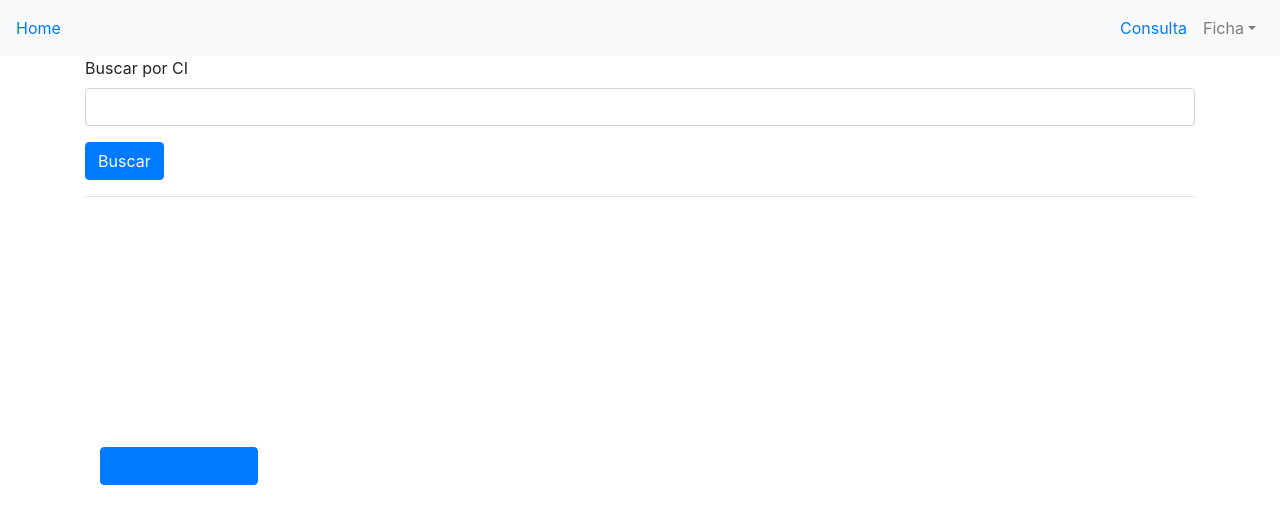
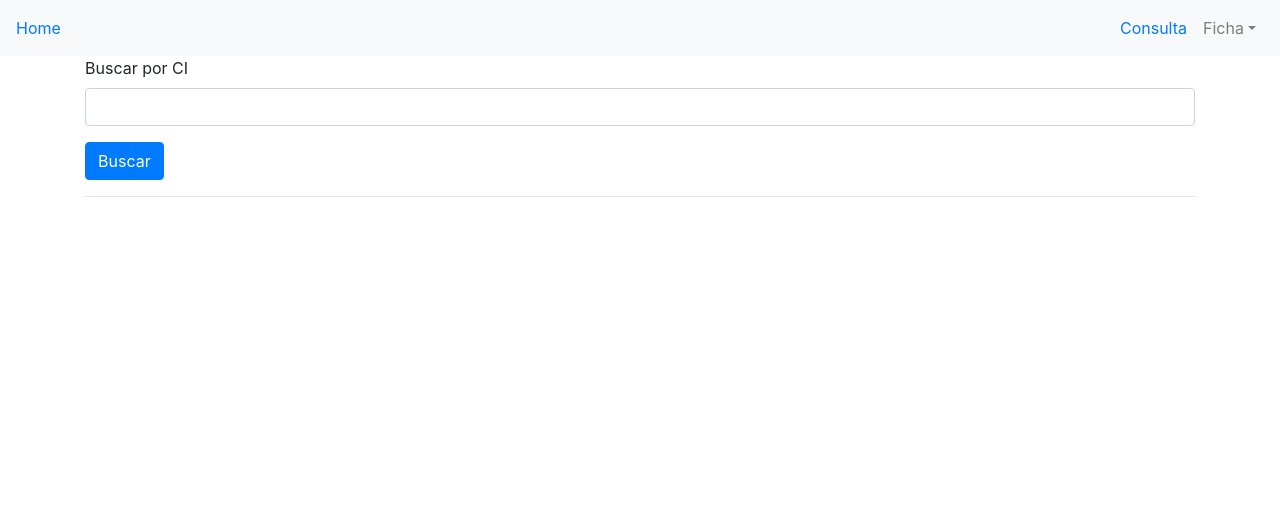
Before and after one commit to acostajo/sgh_front, a React (Create React App) app: page / in a window 1280 px wide. Shown: the top 524 px of the page. Built offline with nearby package versions, Linux system fonts and the light colour scheme.

Commit message:
cambios a busqueda de consulta

```diff
--- a/src/components/consulta/buscarConsulta.jsx
+++ b/src/components/consulta/buscarConsulta.jsx
@@ -43,21 +43,21 @@ class BuscarConsulta extends Component {
   }
 
   async handleSearch() {
-    const url1 = "http://127.0.0.1:8000/api/consulta?fechaconsulta";
+    const url1 = "http://127.0.0.1:8000/api/consulta?fechaconsulta=";
     let listado = [];
     let respuesta;
 
     await axios
-      .get(url1)
-      .then(function (response) {
-        // console.log(response.data);
+      .get(url1 + this.state.fechaConsulta)
+      .then(function(response) {
+        //
         if (response.data[0] === undefined) {
           respuesta = null;
         } else {
           listado = response.data;
         }
       })
-      .catch(function (error) {
+      .catch(function(error) {
         console.log(error);
       });
     if (respuesta === null) {
@@ -72,6 +72,7 @@ class BuscarConsulta extends Component {
         alert: false
       });
     }
+    console.log(url1 + this.state.fechaConsulta);
   }
 
   render() {
@@ -99,6 +100,16 @@ class BuscarConsulta extends Component {
               Buscar
             </Button>
           </Col>
+          <Col>
+            <Button onClick={this.handleAdd} color="primary">
+              <Link
+                to={`/consulta/${this.props.codficha}`}
+                style={{ color: "white" }}
+              >
+                Agregar Consulta
+              </Link>
+            </Button>
+          </Col>
         </Row>
         <hr />
         <Container>
@@ -108,12 +119,8 @@ class BuscarConsulta extends Component {
                 {list.map(item => (
                   <ListGroupItem>
                     <ListGroupItemHeading>
-                      <Link
-                        to={`/consulta_view/${item.codconsulta}`}
-                      >
-                        <h4>
-                          {item.fechaconsulta}
-                        </h4>
+                      <Link to={`/consulta_view/${item.codconsulta}`}>
+                        <h4>{item.fechaconsulta}</h4>
                       </Link>
                     </ListGroupItemHeading>
                     <ListGroupItemText>
@@ -124,13 +131,13 @@ class BuscarConsulta extends Component {
                         <strong>Limitacion: </strong> {item.limitacion}
                       </p>
                       <p>
-                        <strong>Motivo Limitacion: </strong> {item.limitacionmotivo}
+                        <strong>Motivo Limitacion: </strong>{" "}
+                        {item.limitacionmotivo}
                       </p>
                       <p>
-                        <strong>Tratamiento Actual: </strong> {item.tratamientoactual}
+                        <strong>Tratamiento Actual: </strong>{" "}
+                        {item.tratamientoactual}
                       </p>
-
-
                     </ListGroupItemText>
                   </ListGroupItem>
                 ))}
--- a/src/components/ficha/buscarFicha.jsx
+++ b/src/components/ficha/buscarFicha.jsx
@@ -49,7 +49,7 @@ class BuscarFicha extends Component {
 
     await axios
       .get(url1 + this.state.nrodocumento)
-      .then(function (response) {
+      .then(function(response) {
         console.log(response.data[0]);
         if (response.data[0] === undefined) {
           respuesta = null;
@@ -57,7 +57,7 @@ class BuscarFicha extends Component {
           datosficha = response.data[0];
         }
       })
-      .catch(function (error) {
+      .catch(function(error) {
         console.log(error);
       });
     if (respuesta === null) {
@@ -140,15 +140,7 @@ class BuscarFicha extends Component {
               </Fade>
             </Col>
           </Row>
-          <Row>
-            <Col>
-              <Button onClick={this.handleAdd} color="primary">
-                <Link to={`/consulta/${this.state.datosficha.codficha}`}>
-                  Agregar Consulta
-                </Link>
-              </Button>
-            </Col>
-          </Row>
+          <Row />
         </Container>
       </Container>
     );
--- a/src/components/ficha/menuficha.jsx
+++ b/src/components/ficha/menuficha.jsx
@@ -84,7 +84,7 @@ class MenuFicha extends Component {
             <FichaView codficha={this.state.codficha} />
           </TabPane>
           <TabPane tabId="2">
-            <BuscarConsulta />
+            <BuscarConsulta codficha={this.state.codficha} />
           </TabPane>
           <TabPane tabId="3">
             <Panolab codficha={this.state.codficha} />
```
